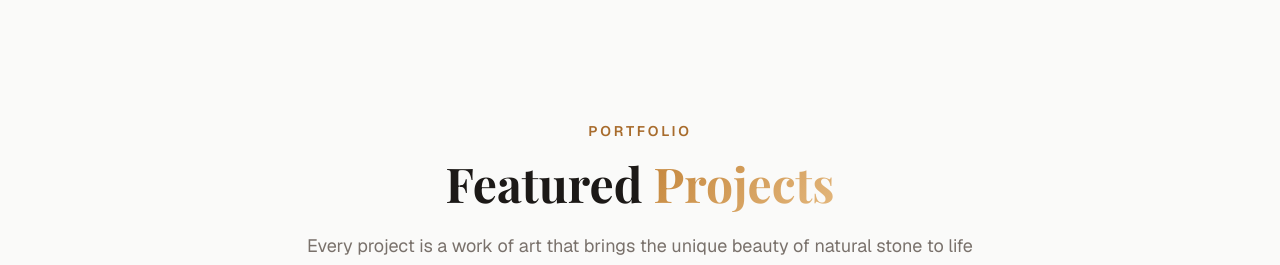
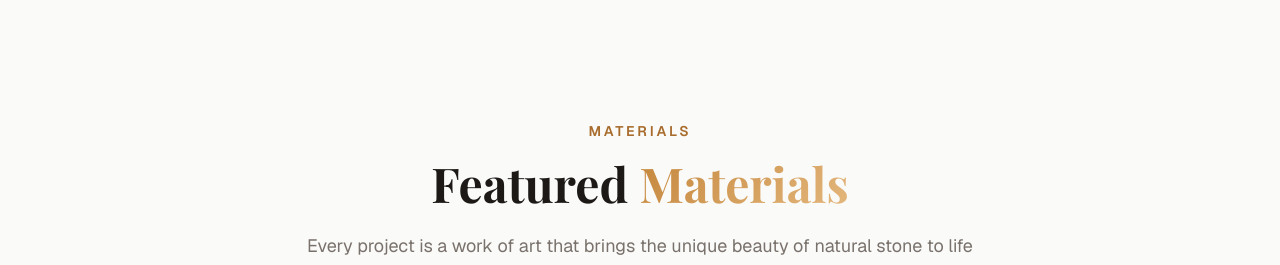
Before and after one commit to emre-lgtm/aiba, a Next.js app: page / in a window 1280 px wide. Shown: the part 1860-2125 px from the top of the page. Built offline with nearby package versions, Linux system fonts and the light colour scheme; no server answers; the database is empty; a web font is replaced by a local one.

Commit message:
fix: footer visibility, rename Portfolio to Materials, use SVG logo
- Fix footer opacity starting at 0.6 instead of 0 so it's always visible
- Rename all Portfolio labels to Materials (navbar, section heading, admin sidebar, admin pages)
- Revert to SVG logo as default fallback

```diff
--- a/src/app/admin/login/page.tsx
+++ b/src/app/admin/login/page.tsx
@@ -65,7 +65,7 @@ export default function AdminLoginPage() {
 
           <div className="mb-8">
             <h2 className="text-2xl font-bold text-white">Welcome back</h2>
-            <p className="mt-2 text-stone-500">Sign in to manage your portfolio</p>
+            <p className="mt-2 text-stone-500">Sign in to manage your materials</p>
           </div>
 
           <form onSubmit={handleLogin} className="space-y-5">
--- a/src/app/admin/page.tsx
+++ b/src/app/admin/page.tsx
@@ -59,7 +59,7 @@ export default async function AdminDashboard() {
                 <TrendingUp className="h-4 w-4 text-emerald-500" />
               </div>
               <p className="text-3xl font-bold text-stone-900">{stats.portfolioCount}</p>
-              <p className="text-sm text-stone-500 mt-1">Portfolio Items</p>
+              <p className="text-sm text-stone-500 mt-1">Materials</p>
             </CardContent>
           </Card>
 
@@ -84,7 +84,7 @@ export default async function AdminDashboard() {
                 </div>
                 <div>
                   <p className="text-lg font-semibold">Add New Item</p>
-                  <p className="text-sm text-stone-400 mt-1">Create a portfolio entry</p>
+                  <p className="text-sm text-stone-400 mt-1">Add a new material</p>
                 </div>
               </CardContent>
             </Card>
--- a/src/app/icon.ts
+++ b/src/app/icon.ts
@@ -15,9 +15,9 @@ function buildResponse(body: BodyInit, contentType: string) {
 }
 
 async function getFallbackLogo() {
-  const fallbackPath = path.join(process.cwd(), "public", "logo.png");
+  const fallbackPath = path.join(process.cwd(), "public", "logo.svg");
   const fallbackBody = await readFile(fallbackPath);
-  return buildResponse(fallbackBody, "image/png");
+  return buildResponse(fallbackBody, "image/svg+xml");
 }
 
 export default async function Icon() {
--- a/src/components/admin/admin-sidebar.tsx
+++ b/src/components/admin/admin-sidebar.tsx
@@ -27,7 +27,7 @@ const navSections = [
       { label: "Dashboard", href: "/admin", icon: LayoutDashboard },
       { label: "Hero Slides", href: "/admin/hero", icon: Sliders },
       { label: "Services", href: "/admin/services", icon: Wrench },
-      { label: "Portfolio", href: "/admin/portfolio", icon: Images },
+      { label: "Materials", href: "/admin/portfolio", icon: Images },
       { label: "Categories", href: "/admin/categories", icon: Tags },
       { label: "About Us", href: "/admin/about", icon: Building2 },
     ],
--- a/src/components/admin/portfolio-form.tsx
+++ b/src/components/admin/portfolio-form.tsx
@@ -160,7 +160,7 @@ export function PortfolioForm({ itemId }: { itemId?: string }) {
             {isEditing ? "Edit Item" : "New Item"}
           </h1>
           <p className="text-stone-500 text-sm mt-0.5">
-            {isEditing ? "Update portfolio entry" : "Add to your portfolio"}
+            {isEditing ? "Update material entry" : "Add new material"}
           </p>
         </div>
       </div>
--- a/src/components/admin/portfolio-list.tsx
+++ b/src/components/admin/portfolio-list.tsx
@@ -49,7 +49,7 @@ export function PortfolioList() {
   }, []);
 
   const handleDelete = async (id: string) => {
-    if (!confirm("Delete this portfolio item?")) return;
+    if (!confirm("Delete this material?")) return;
     const res = await fetch(`/api/portfolio/${id}`, { method: "DELETE" });
     if (res.ok) {
       toast.success("Portfolio item deleted");
@@ -69,7 +69,7 @@ export function PortfolioList() {
     <div className="space-y-6">
       <div className="flex flex-col sm:flex-row sm:items-center justify-between gap-4">
         <div>
-          <h1 className="text-2xl font-bold text-stone-900">Portfolio</h1>
+          <h1 className="text-2xl font-bold text-stone-900">Materials</h1>
           <p className="text-stone-500 text-sm mt-1">
             {items.length} {items.length === 1 ? "item" : "items"} total
           </p>
@@ -127,7 +127,7 @@ export function PortfolioList() {
             <Plus className="h-7 w-7 text-stone-400" />
           </div>
           <p className="text-stone-500 font-medium">
-            {search ? "No items match your search" : "No portfolio items yet"}
+            {search ? "No items match your search" : "No materials yet"}
           </p>
           {!search && (
             <Link href="/admin/portfolio/new">
--- a/src/components/footer.tsx
+++ b/src/components/footer.tsx
@@ -31,8 +31,8 @@ export function Footer() {
     offset: ["start end", "end end"],
   });
 
-  const footerOpacity = useTransform(scrollYProgress, [0, 0.3], [0, 1]);
-  const footerY = useTransform(scrollYProgress, [0, 0.3], [60, 0]);
+  const footerOpacity = useTransform(scrollYProgress, [0, 0.3], [0.6, 1]);
+  const footerY = useTransform(scrollYProgress, [0, 0.3], [30, 0]);
 
   useEffect(() => {
     let active = true;
--- a/src/components/sections/portfolio.tsx
+++ b/src/components/sections/portfolio.tsx
@@ -181,13 +181,13 @@ export function PortfolioSection() {
           className="text-center max-w-2xl mx-auto mb-12"
         >
           <span className="text-bronze-600 text-sm font-semibold tracking-[0.2em] uppercase">
-            Portfolio
+            Materials
           </span>
           <h2
             className="text-3xl sm:text-4xl md:text-5xl font-bold text-stone-900 mt-4 mb-6"
             style={{ fontFamily: "var(--font-playfair)" }}
           >
-            Featured <span className="text-gradient">Projects</span>
+            Featured <span className="text-gradient">Materials</span>
           </h2>
           <p className="text-stone-500 text-lg leading-relaxed">
             Every project is a work of art that brings the unique beauty of
--- a/src/lib/constants.ts
+++ b/src/lib/constants.ts
@@ -10,7 +10,7 @@ export const SITE = {
 export const NAV_LINKS = [
   { label: "Home", href: "#hero" },
   { label: "Services", href: "#services" },
-  { label: "Portfolio", href: "#portfolio" },
+  { label: "Materials", href: "#portfolio" },
   { label: "About", href: "#about" },
   { label: "Contact", href: "#contact" },
 ];
--- a/src/lib/site-settings.ts
+++ b/src/lib/site-settings.ts
@@ -14,7 +14,7 @@ export type SiteSettings = {
   logo_data_url: string;
 };
 
-export const DEFAULT_LOGO_SRC = "/logo.png";
+export const DEFAULT_LOGO_SRC = "/logo.svg";
 export const LOGO_UPDATED_EVENT = "aiba:logo-updated";
 
 export const DEFAULT_SITE_SETTINGS: SiteSettings = {
```
Also changed, not shown: public/logo.svg.
